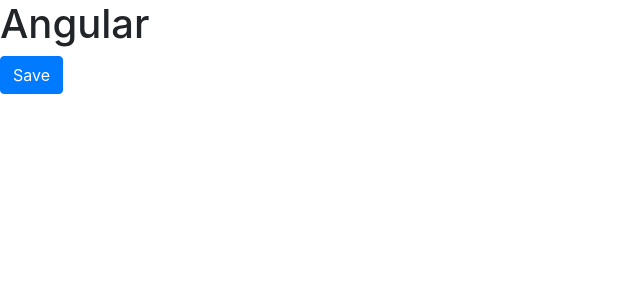
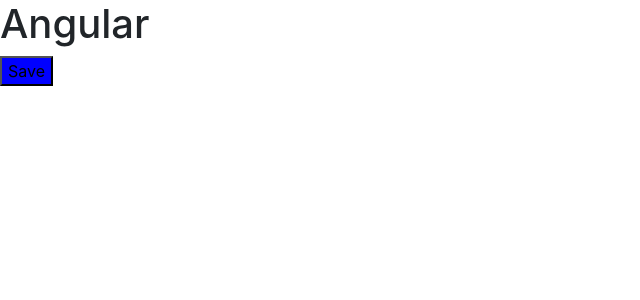
Before and after one commit to MAGNUM81/Angular-Tutorial, an Angular app in the folder hello-world/: page / in a window 1280 px wide. Shown: the top 300 px of the page, without its empty margins (0-640 px from the left). Built offline with nearby package versions, Linux system fonts and the light colour scheme.

Commit message:
Style binding

```diff
--- a/hello-world/src/app/courses.component.ts
+++ b/hello-world/src/app/courses.component.ts
@@ -3,8 +3,9 @@
 
 @Component({
     selector: 'courses',
+    //DOM style object on w3School
     template: `
-        <button class="btn btn-primary" [class.active]="isActive">Save</button>
+        <button [style.backgroundColor]="isActive ? 'blue' : 'white'">Save</button>
     `
 })
 //basic CSS knowledge about selector
@@ -13,5 +14,5 @@
 //#courses -> <div id=courses/>
 export class CoursesComponent
 {
-    isActive = false
+    isActive = true
 }
```
